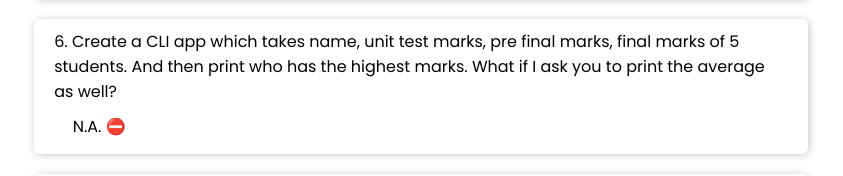
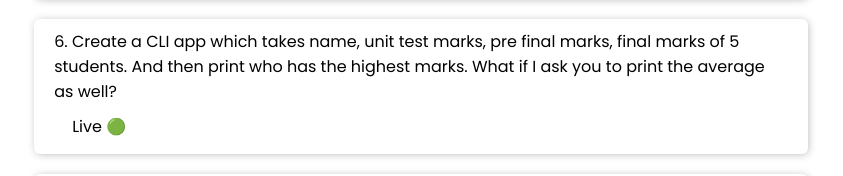
Before and after one commit to Pratham82/neog-interview-questions-react, a Next.js app: page /build-questions in a window 1280 px wide. Shown: the part 810-986 px from the top of the page, without its empty margins (219-1062 px from the left). Built offline with nearby package versions, Linux system fonts and the light colour scheme.

Commit message:
feat: updated build questions list

```diff
--- a/data/buildQuestions.js
+++ b/data/buildQuestions.js
@@ -27,7 +27,7 @@ const buildQuestions = [
   {
     question:
       'Create a CLI app which takes name, unit test marks, pre final marks, final marks of 5 students. And then print who has the highest marks. What if I ask you to print the average as well?',
-    link: '/build-questions/',
+    link: 'https://replit.com/@pratham82/build-question-6?embed=true#index.js',
   },
   {
     question:
@@ -87,7 +87,7 @@ const buildQuestions = [
   {
     question:
       "Create a CLI app which would detect fake news. This app will take news as input and then source. If source is Facebook or whatsapp then it will output user saying, 'Don't believe things on FB and Whatsapp'. Can you extend this to include telegram as well?",
-    link: '/build-questions/',
+    link: 'https://replit.com/@pratham82/build-question-18?embed=true#index.js',
   },
 ]
 
```
